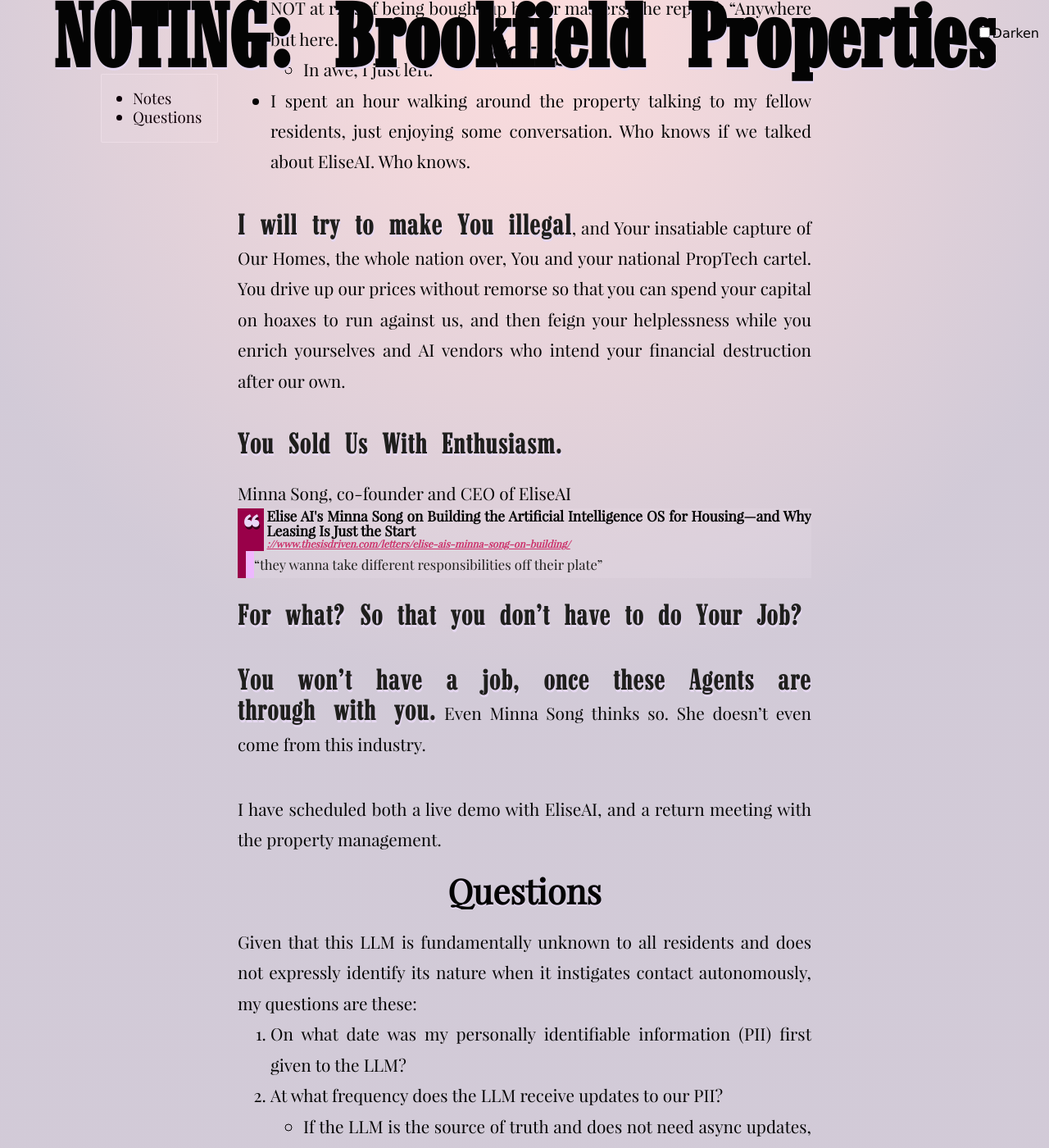
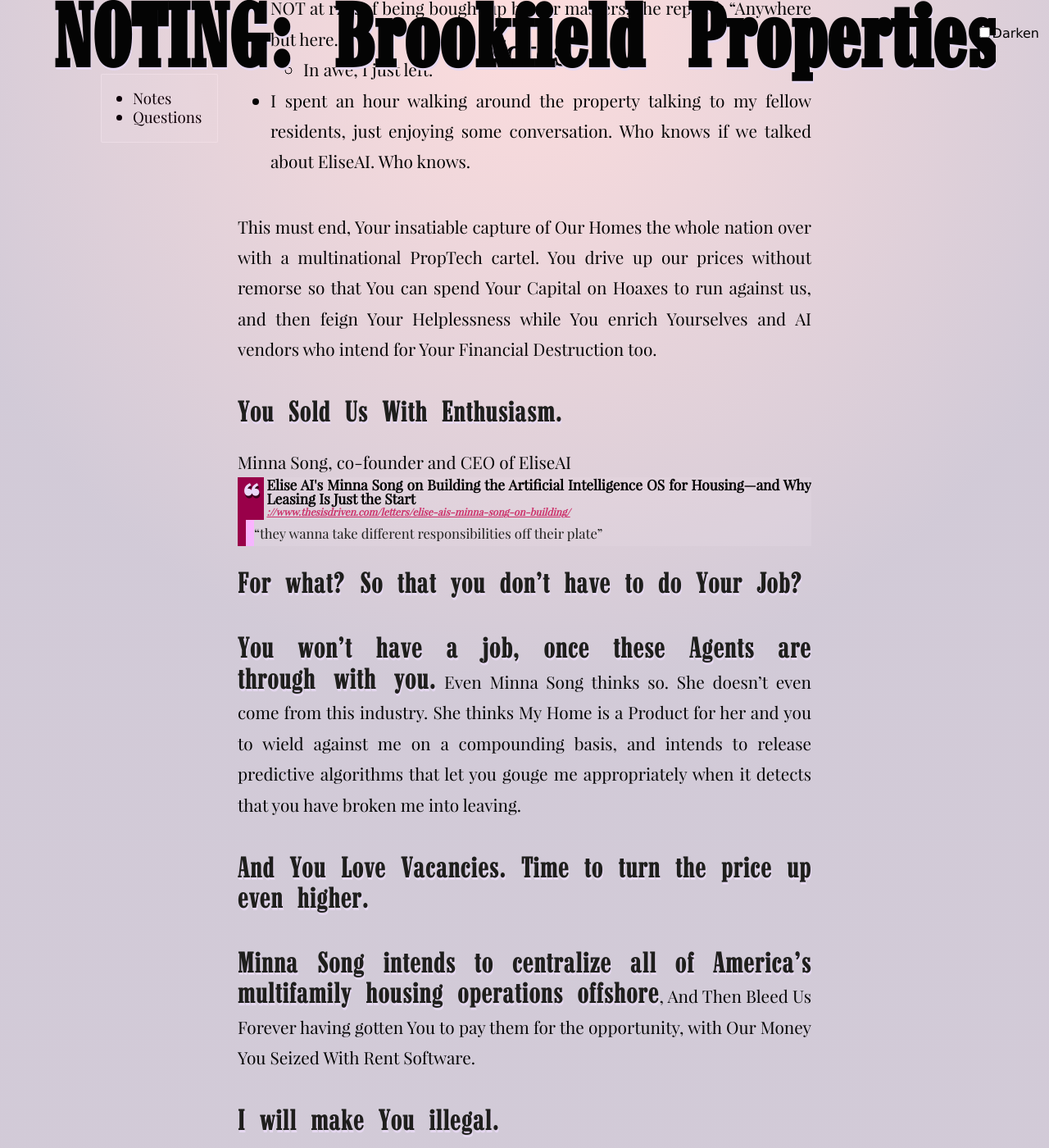
Before and after one commit to tiliv/antibody, a Jekyll site: the page built from docs/journal/autumn-ryan-Brookfield-Properties/index.md, in a window 1280 px wide and 1400 px high, scrolled down 3306 px. Shown: the whole window at 82% size. Built offline with Jekyll 4.4.1, drawn with Linux system fonts in a browser that asks for light colours.

Commit message:
Reorder the illegal.

```diff
--- a/docs/journal/autumn-ryan-Brookfield-Properties/index.md
+++ b/docs/journal/autumn-ryan-Brookfield-Properties/index.md
@@ -52,7 +52,7 @@
 
 - I spent an hour walking around the property talking to my fellow residents, just enjoying some conversation. Who knows if we talked about EliseAI. Who knows.
 
-**I will try to make You illegal**, and Your insatiable capture of Our Homes, the whole nation over, You and your national PropTech cartel. You drive up our prices without remorse so that you can spend your capital on hoaxes to run against us, and then feign your helplessness while you enrich yourselves and AI vendors who intend your financial destruction after our own.
+This must end, Your insatiable capture of Our Homes the whole nation over with a multinational PropTech cartel. You drive up our prices without remorse so that You can spend Your Capital on Hoaxes to run against us, and then feign Your Helplessness while You enrich Yourselves and AI vendors who intend for Your Financial Destruction too.
 
 **You Sold Us With Enthusiasm.**
 
@@ -66,7 +66,13 @@
 
 **For what? So that you don't have to do Your Job?**
 
-**You won't have a job, once these Agents are through with you.** Even Minna Song thinks so. She doesn't even come from this industry.
+**You won't have a job, once these Agents are through with you.** Even Minna Song thinks so. She doesn't even come from this industry. She thinks My Home is a Product for her and you to wield against me on a compounding basis, and intends to release predictive algorithms that let you gouge me appropriately when it detects that you have broken me into leaving.
+
+**And You Love Vacancies. Time to turn the price up even higher.**
+
+**Minna Song intends to centralize all of America's multifamily housing operations offshore**, And Then Bleed Us Forever having gotten You to pay them for the opportunity, with Our Money You Seized With Rent Software.
+
+**I will make You illegal.**
 
 I have scheduled both a live demo with EliseAI, and a return meeting with the property management.
 
```
